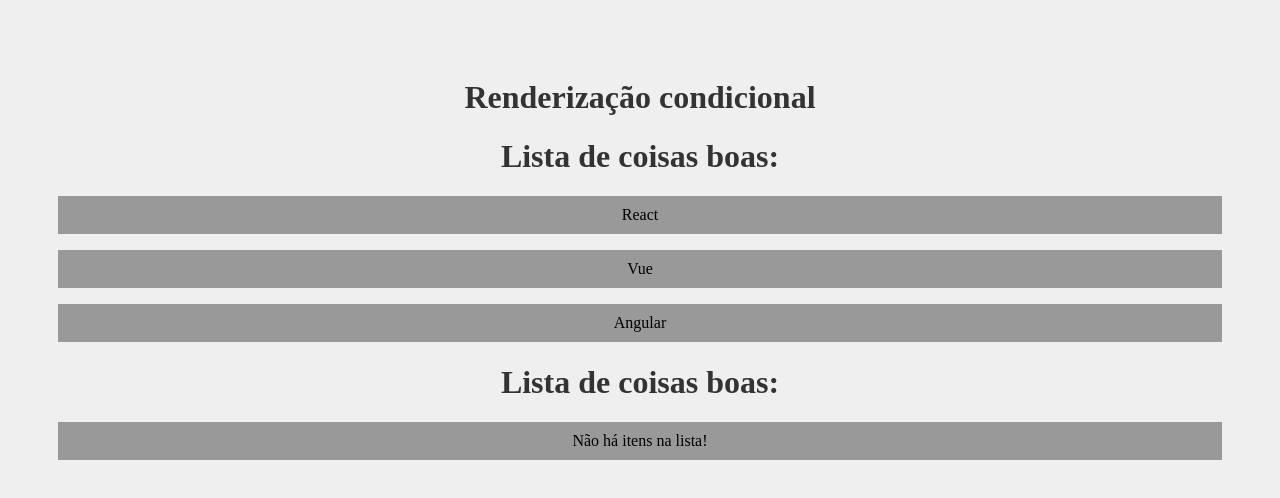
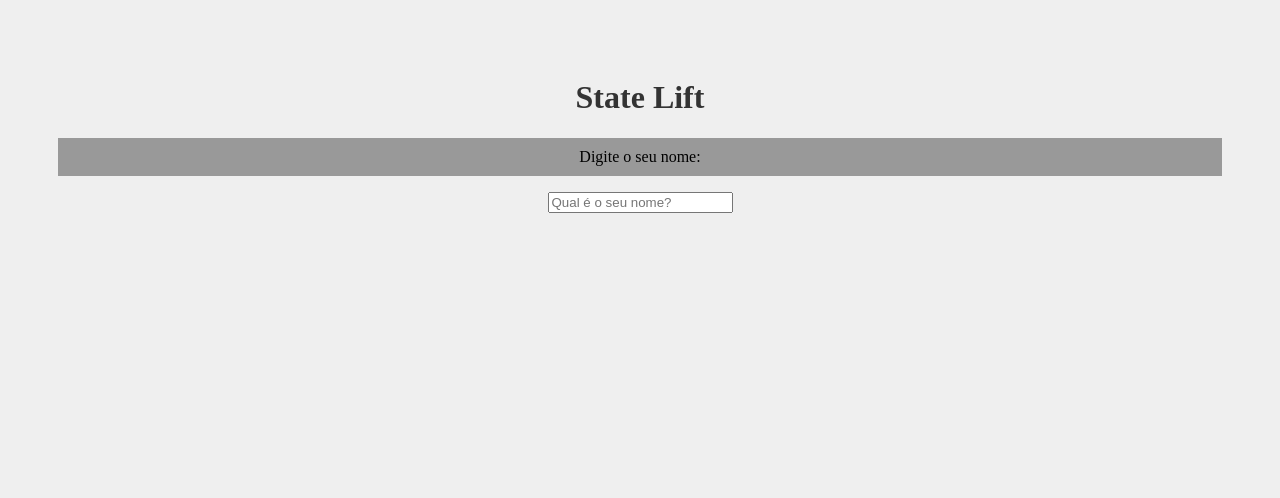
Before and after one commit to NewGabrielFroes/FundamentosReact, a React (Create React App) app: page / in a window 1280 px wide. Shown: the top 498 px of the page. Built offline with nearby package versions, Linux system fonts and the light colour scheme.

Commit message:
Trabalhando com State Lift

```diff
--- a/src/App.js
+++ b/src/App.js
@@ -1,21 +1,18 @@
+import { useState } from 'react'
 import './App.css';
-import Evento from './components/Evento';
-import Form from './components/Form';
-import Condicional from './components/Condicional'
-import OutraLista from './components/OutraLista'
+import SeuNome from './components/SeuNome'
+import Saudacao from './components/Saudacao'
 
 function App() {
-
-	const meusItens = ['React', 'Vue', 'Angular']
-
+	const [nome, setNome] = useState()
 
 	return (
 	    <div className="App">
-	      <h1>Renderização condicional</h1>
-	      <OutraLista itens={meusItens} />
-	      <OutraLista itens={[]} />
+	      <h1>State Lift</h1>
+	      <SeuNome setNome={setNome} />
+	      <Saudacao nome={nome}/>
 	    </div>
   	);
 }
 
-export default App;
+export default App
--- /dev/null
+++ b/src/components/Saudacao.js
@@ -0,0 +1,10 @@
+function Saudacao({ nome }) {
+
+	function gerarSaudacao(algumNome) {
+		return `Olá, ${algumNome}, tudo bem?`
+	}
+
+	return <> {nome && <p>{gerarSaudacao(nome)}</p>}</>
+}
+
+export default Saudacao
--- /dev/null
+++ b/src/components/SeuNome.js
@@ -0,0 +1,16 @@
+function SeuNome({ setNome }) {
+
+	return (
+		<div>
+			<p>Digite o seu nome:</p>
+			<input
+				type="text"
+				placeholder="Qual é o seu nome?"
+				onChange={(e) => setNome(e.target.value)}
+			/>
+		</div>
+	)
+
+}
+
+export default SeuNome
```
